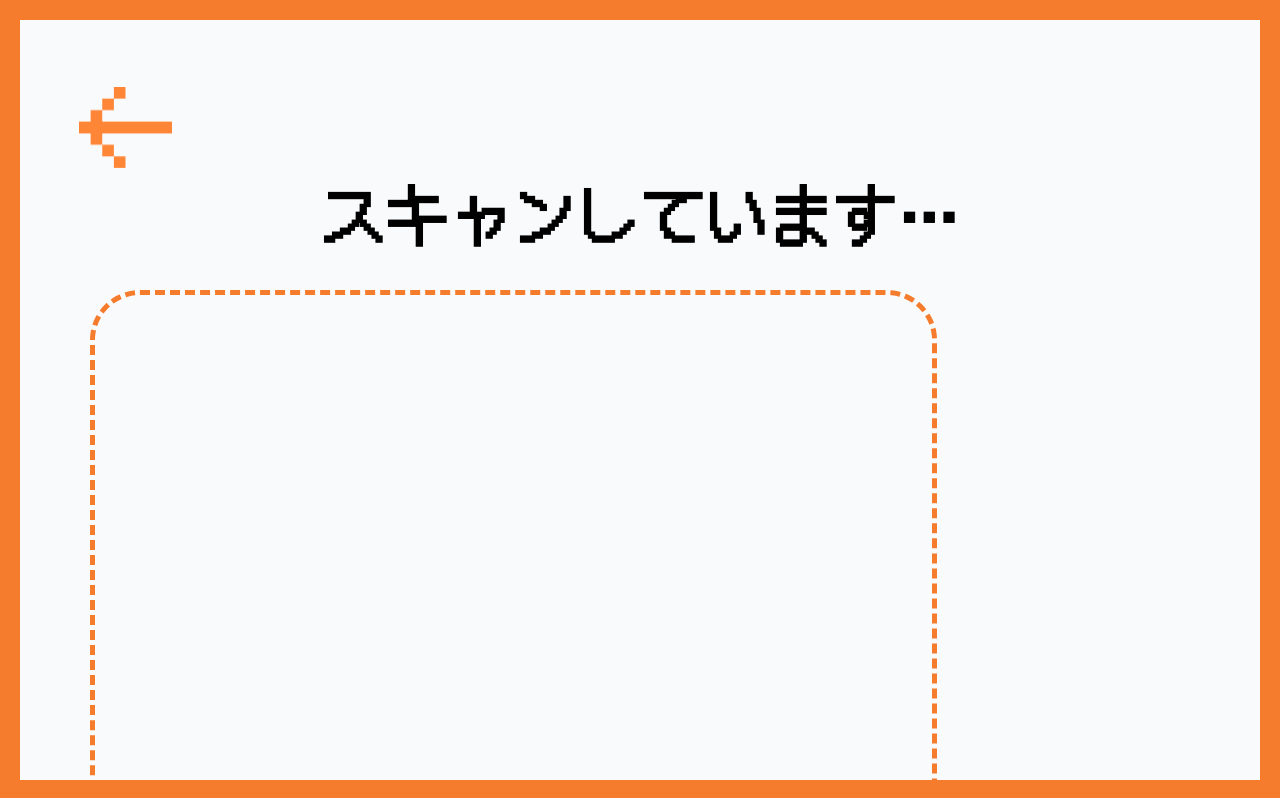
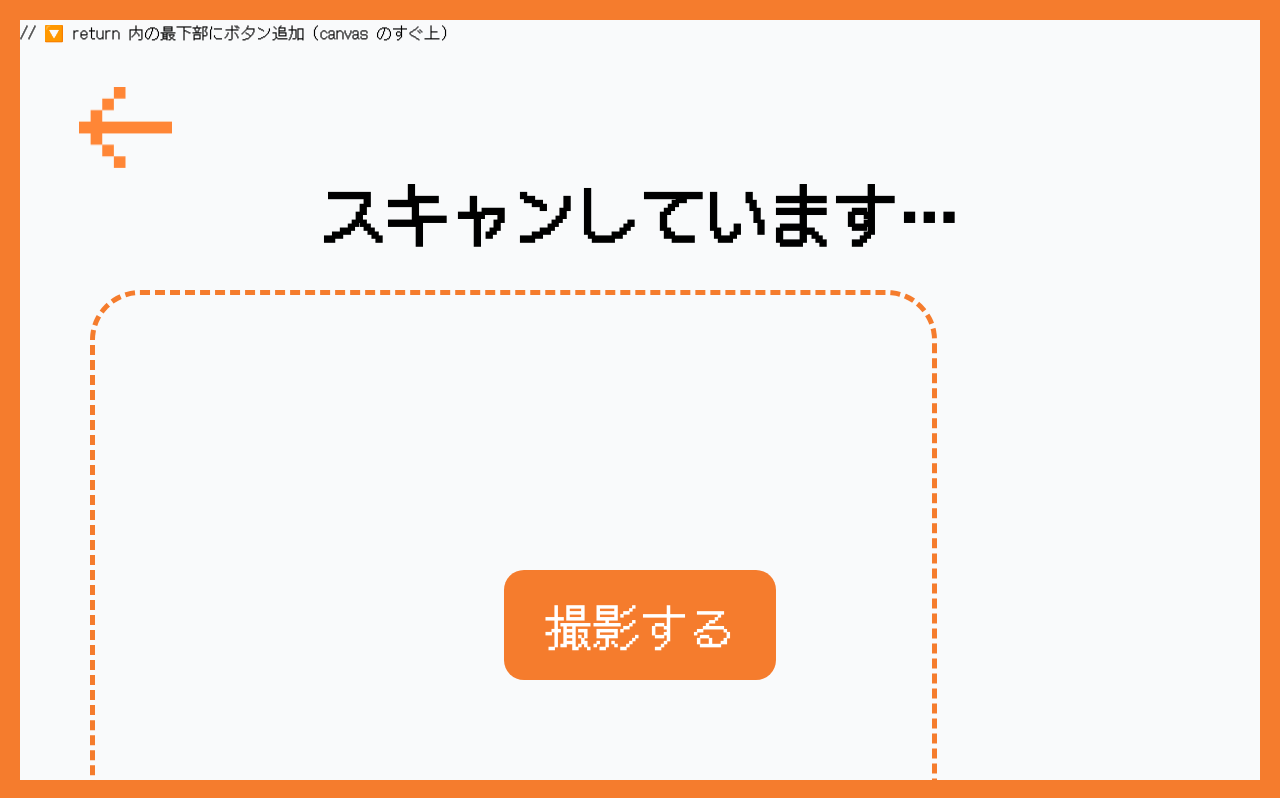
Before and after one commit to aau142/my-web-project, a React (Create React App) app in the folder client/: page /4satsuei in a window 1280 px wide. Shown: the top 798 px of the page. Built offline with nearby package versions, Linux system fonts and the light colour scheme; no server answers.

Commit message:
Update 4satsuei.jsx

```diff
--- a/client/src/4satsuei.jsx
+++ b/client/src/4satsuei.jsx
@@ -31,21 +31,19 @@ const Satsuei = () => {
   }, [navigate]);
 
   // ✅ カメラ起動して、すぐ撮影
+  // 🔽 useEffect の中身だけ変更
 useEffect(() => {
   if (!canvasRef.current || !videoRef.current) return;
 
   navigator.mediaDevices.getUserMedia({ video: true })
     .then((stream) => {
       videoRef.current.srcObject = stream;
-        // カメラ起動後に1秒だけ待ってから自動撮影
-        setTimeout(() => {
-          takePicture();
-        }, 1000);
     })
     .catch(() => {
       alert("カメラを起動できませんでした。設定を確認してください。");
     });
-  }, [takePicture]);
+}, []);
+
 
   const handleBack = () => {
     setPressed('back');
@@ -139,6 +137,28 @@ const Satsuei = () => {
       }}>
         めっちゃ待ってください
       </div>
+      // 🔽 return 内の最下部にボタン追加（canvas のすぐ上）
+<button
+  onClick={takePicture}
+  style={{
+    position: 'absolute',
+    bottom: '100px',
+    left: '50%',
+    transform: 'translateX(-50%)',
+    fontSize: '48px',
+    backgroundColor: '#f57c2d',
+    color: 'white',
+    padding: '20px 40px',
+    border: 'none',
+    borderRadius: '20px',
+    fontFamily: 'DotGothic16',
+    cursor: 'pointer',
+    zIndex: 3
+  }}
+>
+  撮影する
+</button>
+
 
       <canvas ref={canvasRef} width="640" height="480" style={{ display: 'none' }} />
     </div>
```
Lines whose indentation alone changed are shown as unchanged.
